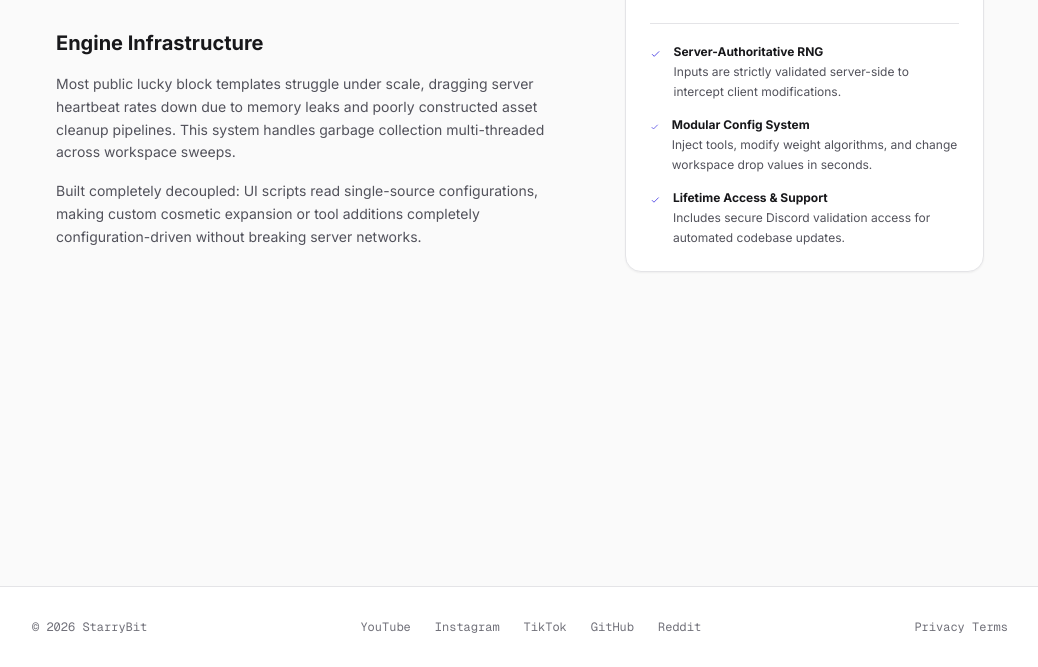
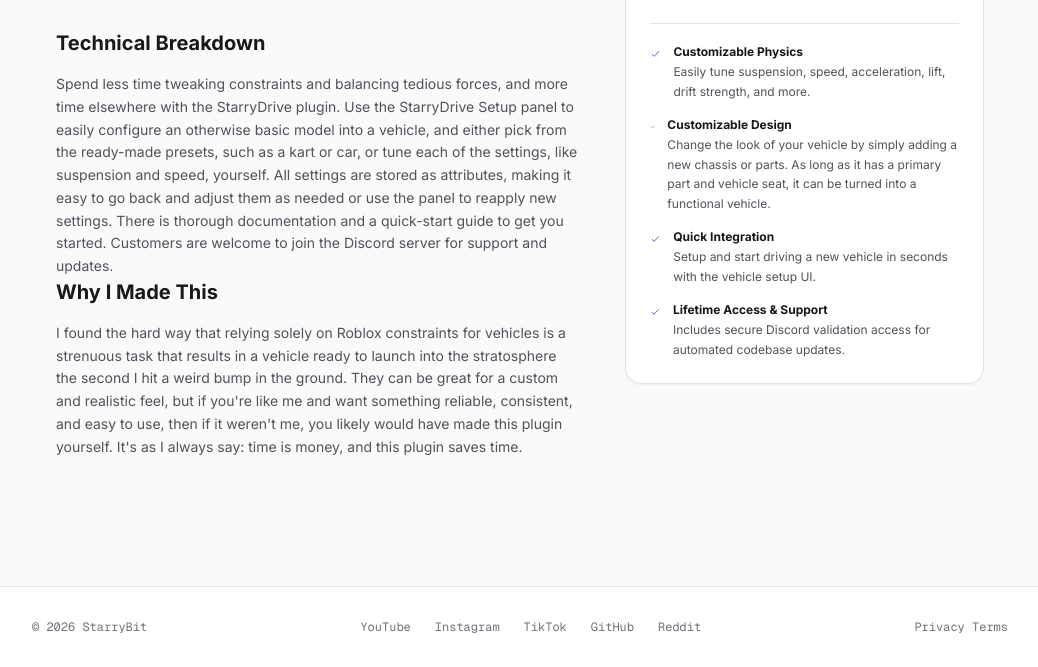
Before and after one commit to StarryBit/starrybit.github.io, a Jekyll site: the page built from shop/starrydrive-vehicle-system/index.html, in a window 1280 px wide and 1156 px high, cut to the strip 489-1156 px from the top of the window. Shown: the whole strip, without its empty margins (120-1158 px from the left). Built offline with Jekyll 4.4.1, drawn with Linux system fonts in a browser that asks for light colours; nearby versions of some CDN libraries; some of the changed text lies outside the part shown.

Commit message:
Update index.html

```diff
--- a/shop/starrydrive-vehicle-system/index.html
+++ b/shop/starrydrive-vehicle-system/index.html
@@ -14,10 +14,13 @@
 
             <!-- Deep Architectural Details -->
             <div>
-                <h2 class="text-xl font-bold mb-4">Engine Infrastructure</h2>
+                <h2 class="text-xl font-bold mb-4">Technical Breakdown</h2>
                 <div class="space-y-4 text-sm text-zinc-600 dark:text-zinc-400 leading-relaxed">
-                    <p>Most public lucky block templates struggle under scale, dragging server heartbeat rates down due to memory leaks and poorly constructed asset cleanup pipelines. This system handles garbage collection multi-threaded across workspace sweeps.</p>
-                    <p>Built completely decoupled: UI scripts read single-source configurations, making custom cosmetic expansion or tool additions completely configuration-driven without breaking server networks.</p>
+                    <p>Spend less time tweaking constraints and balancing tedious forces, and more time elsewhere with the StarryDrive plugin. Use the StarryDrive Setup panel to easily configure an otherwise basic model into a vehicle, and either pick from the ready-made presets, such as a kart or car, or tune each of the settings, like suspension and speed, yourself. All settings are stored as attributes, making it easy to go back and adjust them as needed or use the panel to reapply new settings. There is thorough documentation and a quick-start guide to get you started. Customers are welcome to join the Discord server for support and updates.</p>
+                </div>
+                <h2 class="text-xl font-bold mb-4">Why I Made This</h2>
+                <div class="space-y-4 text-sm text-zinc-600 dark:text-zinc-400 leading-relaxed">
+                    <p>I found the hard way that relying solely on Roblox constraints for vehicles is a strenuous task that results in a vehicle ready to launch into the stratosphere the second I hit a weird bump in the ground. They can be great for a custom and realistic feel, but if you're like me and want something reliable, consistent, and easy to use, then if it weren't me, you likely would have made this plugin yourself. It's as I always say: time is money, and this plugin saves time.</p>
                 </div>
             </div>
         </div>
@@ -26,19 +29,18 @@
         <div class="lg:col-span-5">
             <div class="sticky top-24 border border-zinc-200 bg-white dark:border-zinc-800 dark:bg-zinc-900/30 p-6 rounded-2xl space-y-6 shadow-sm">
                 <div>
-                    <h1 class="text-2xl font-bold mb-1">Lucky Block Racing Engine</h1>
-                    <p class="text-xs text-zinc-500 code-font">Version 1.0.4 &bull; Production Ready</p>
+                    <h1 class="text-2xl font-bold mb-1">StarryDrive Vehicle System</h1>
+                    <p class="text-xs text-zinc-500 code-font">Version 1.2.0 &bull; Production Ready</p>
                 </div>
 
                 <div class="text-3xl font-bold code-font">
-                    $0.00 <span class="text-xs text-zinc-500 font-normal">COMING SOON</span>
+                    $7.99 <span class="text-xs text-zinc-500 font-normal">USD</span>
                 </div>
 
                 <!-- Primary Funnel Buttons -->
                 <div class="space-y-3">
-                    <button class="w-full bg-indigo-600 hover:bg-indigo-500 text-white font-semibold py-3 rounded-xl transition-colors text-sm shadow-sm">Buy Framework Template</button>
-                    <!-- Point this to your uncopylocked/test place link -->
-                    <a href="https://www.roblox.com/games/GAME_ID" target="_blank" class="block w-full text-center bg-zinc-100 hover:bg-zinc-200 border border-zinc-200 text-zinc-800 dark:bg-zinc-900 dark:hover:bg-zinc-800 dark:border-zinc-800 dark:text-zinc-200 font-medium py-3 rounded-xl transition-colors text-sm code-font">⚡ Launch Live Sandbox Demo</a>
+                    <button class="w-full bg-indigo-600 hover:bg-indigo-500 text-white font-semibold py-3 rounded-xl transition-colors text-sm shadow-sm">Buy Plugin</button>
+                    <a href="https://www.roblox.com/games/GAME_ID" target="_blank" class="block w-full text-center bg-zinc-100 hover:bg-zinc-200 border border-zinc-200 text-zinc-800 dark:bg-zinc-900 dark:hover:bg-zinc-800 dark:border-zinc-800 dark:text-zinc-200 font-medium py-3 rounded-xl transition-colors text-sm code-font">Launch Live Sandbox Demo</a>
                 </div>
 
                 <!-- Feature Verification List -->
@@ -46,15 +48,22 @@
                     <div class="flex items-start gap-3">
                         <svg class="w-4 h-4 text-indigo-600 dark:text-indigo-400 mt-0.5" fill="none" stroke="currentColor" viewBox="0 0 24 24"><path stroke-linecap="round" stroke-linejoin="round" stroke-width="2" d="M5 13l4 4L19 7"></path></svg>
                         <div>
-                            <strong class="text-zinc-900 dark:text-zinc-100 block mb-0.5">Server-Authoritative RNG</strong>
-                            <span class="text-zinc-600 dark:text-zinc-400 leading-relaxed">Inputs are strictly validated server-side to intercept client modifications.</span>
+                            <strong class="text-zinc-900 dark:text-zinc-100 block mb-0.5">Customizable Physics</strong>
+                            <span class="text-zinc-600 dark:text-zinc-400 leading-relaxed">Easily tune suspension, speed, acceleration, lift, drift strength, and more.</span>
                         </div>
                     </div>
                     <div class="flex items-start gap-3">
                         <svg class="w-4 h-4 text-indigo-600 dark:text-indigo-400 mt-0.5" fill="none" stroke="currentColor" viewBox="0 0 24 24"><path stroke-linecap="round" stroke-linejoin="round" stroke-width="2" d="M5 13l4 4L19 7"></path></svg>
                         <div>
-                            <strong class="text-zinc-900 dark:text-zinc-100 block mb-0.5">Modular Config System</strong>
-                            <span class="text-zinc-600 dark:text-zinc-400 leading-relaxed">Inject tools, modify weight algorithms, and change workspace drop values in seconds.</span>
+                            <strong class="text-zinc-900 dark:text-zinc-100 block mb-0.5">Customizable Design</strong>
+                            <span class="text-zinc-600 dark:text-zinc-400 leading-relaxed">Change the look of your vehicle by simply adding a new chassis or parts. As long as it has a primary part and vehicle seat, it can be turned into a functional vehicle.</span>
+                        </div>
+                    </div>
+                    <div class="flex items-start gap-3">
+                        <svg class="w-4 h-4 text-indigo-600 dark:text-indigo-400 mt-0.5" fill="none" stroke="currentColor" viewBox="0 0 24 24"><path stroke-linecap="round" stroke-linejoin="round" stroke-width="2" d="M5 13l4 4L19 7"></path></svg>
+                        <div>
+                            <strong class="text-zinc-900 dark:text-zinc-100 block mb-0.5">Quick Integration</strong>
+                            <span class="text-zinc-600 dark:text-zinc-400 leading-relaxed">Setup and start driving a new vehicle in seconds with the vehicle setup UI.</span>
                         </div>
                     </div>
                     <div class="flex items-start gap-3">
```
